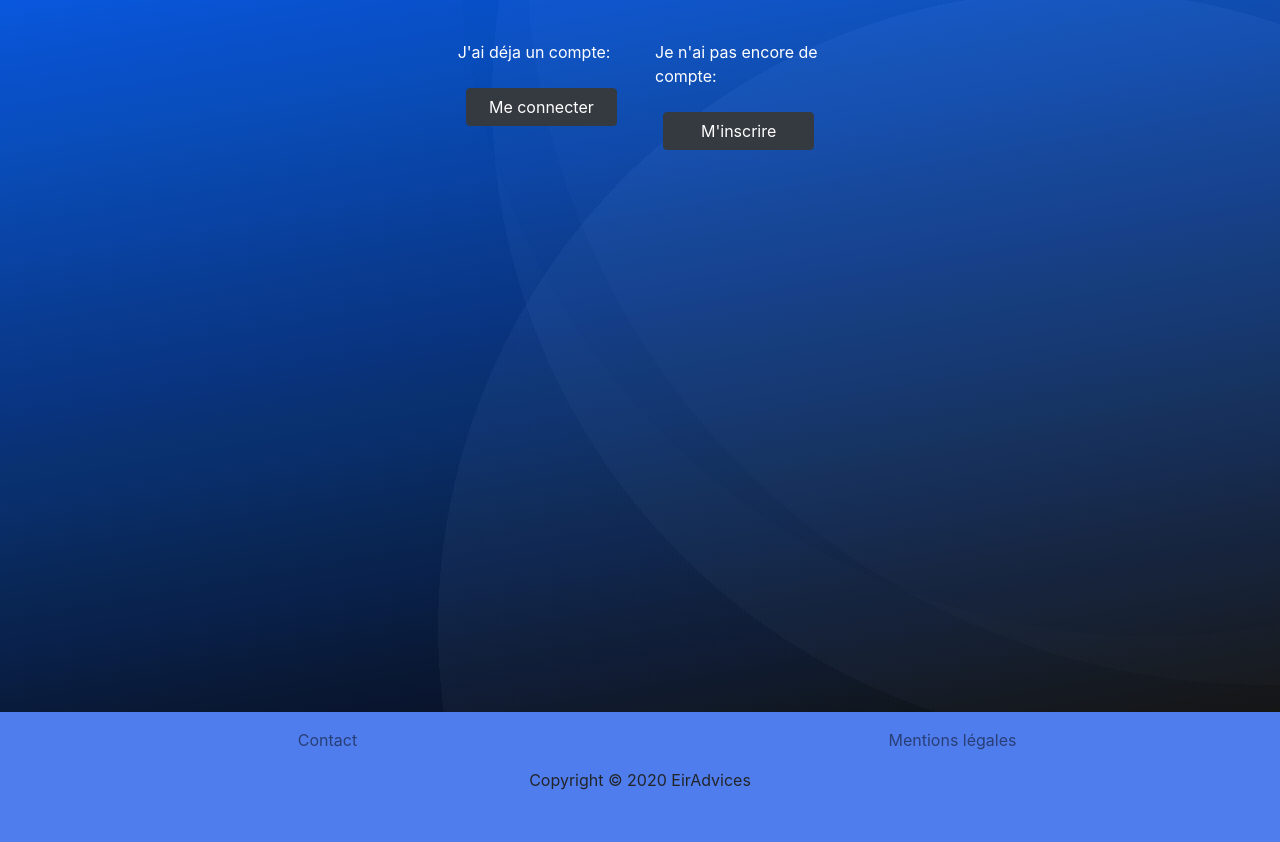
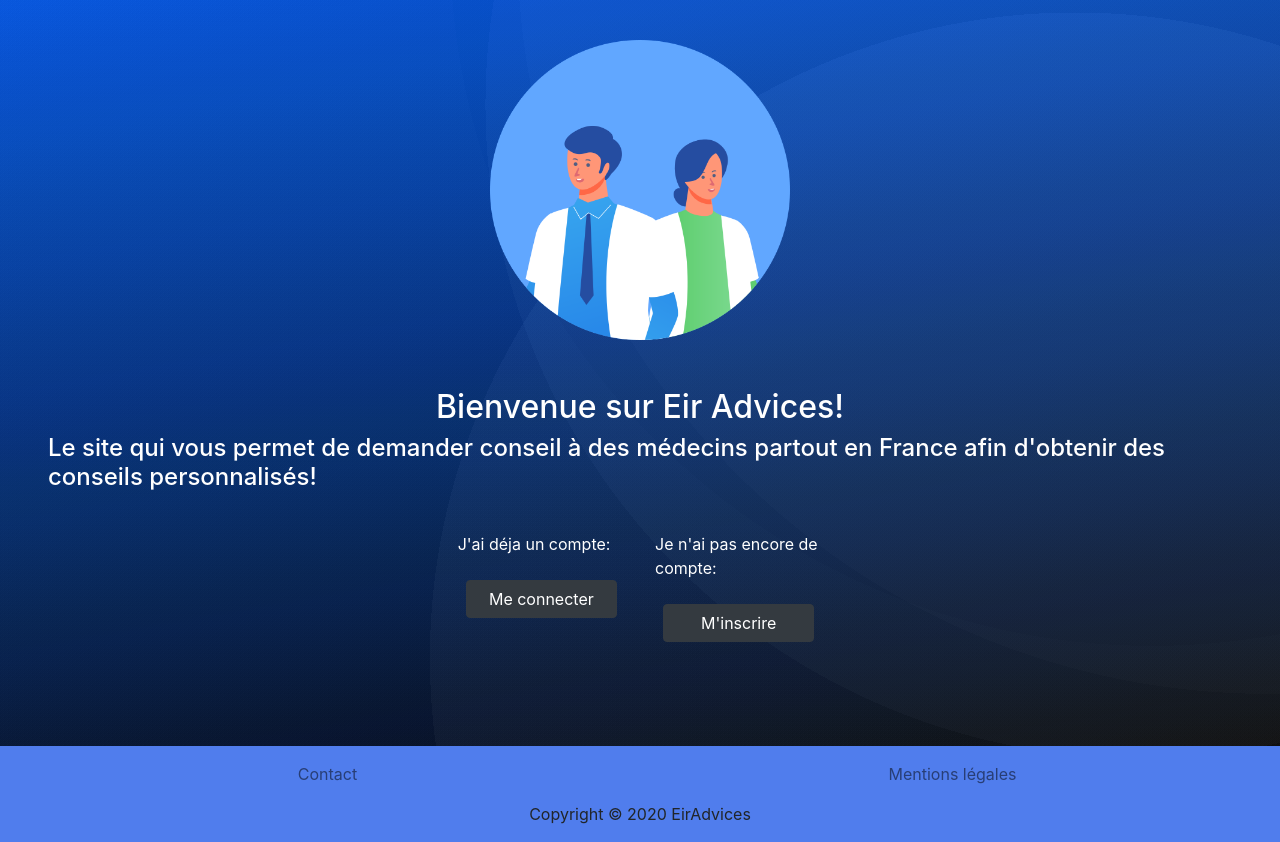
Before and after one commit to Tom-Eichelbrenner/HackatonDoctolib, a Symfony app: template templates/home/index.html.twig in a window 1280 px wide. Shown: the part 56-898 px from the top of the page. Before the commit the page ends 846 px from the top, so only its background shows below. Run offline with Twig, Linux system fonts and the light colour scheme; the template is opened without the code that fills it, so the values that code supplies are empty; style sheets or scripts are compiled from the project's sources; some libraries are stand-ins or nearby versions.

Commit message:
mauvaise branche images

```diff
--- a/templates/home/index.html.twig
+++ b/templates/home/index.html.twig
@@ -6,7 +6,7 @@
     {% if is_granted('ROLE_PATIENT') %}
         <div class="row">
             <div class="container-fluid col-11 col-lg-6">
-                <div class="card bg-dark text-white position-lg-fixed">
+                <div class="card bg-dark text-white position-lg-fixed" style="z-index: 1">
                     <h2 class="ml-5 p-2">Mes informations</h2>
                     <ul class="list-group list-group-flush">
                         <li class="list-group-item bg-dark">
@@ -19,11 +19,18 @@
                                     class="btn btn-primary">Modifier mes informations</a></li>
                     </ul>
                 </div>
+                <div class="position-absolute fixed-bottom d-none d-lg-block" style="z-index: 0">
+                    <img src="/build/images/doctors.png" class="" height="400">
+                </div>
             </div>
             <div class="container-fluid col-11 col-lg-6">
                 <div class=>
-                    <div class="row mx-auto">
-                        <a href="{{ path('ask_new') }}" class="btn bg-info text-white p-4 mt-2">
+                    <div class="row mx-auto bg-dark rounded p-5">
+                        <div class="mr-4">
+                            <img src="/build/images/doctor-man.png" height="200"/>
+                        </div>
+                        <a href="{{ path('ask_new') }}" class="btn bg-info text-white p-4 my-auto mx-auto"
+                           style="height: fit-content">
                             <strong>J'ai besoin d'être conseillé par un médecin</strong></a>
                     </div>
                     <hr class="my-4 w-50 ml-5"/>
@@ -43,7 +50,7 @@
                                 <p class="card-text">Description : {{ advice.problem }}</p>
                                 {% if advice.isViewed == true %}
                                     <a class="btn btn-warning my-2"
-                                            href="{{ path('conversation_show', {'id': advice.id}) }}">Afficher
+                                       href="{{ path('conversation_show', {'id': advice.id}) }}">Afficher
                                         cette conversation
                                     </a>
                                 {% endif %}
@@ -73,14 +80,27 @@
             </div>
         </div>
     {% else %}
-        <div class="d-flex flex-wrap justify-content-center">
-            <div class="col-12 col-lg-2 text-white rounded d-flex flex-column">
-                <p>J'ai déja un compte:</p>
-                <a href="{{ path('app_login') }}" class="btn btn-dark text-white m-2 ">Me connecter</a>
+        <div>
+            <div class="row mb-5">
+                <img src="/build/images/doctors-home.png" class="mx-auto" height="300">
             </div>
-            <div class="col-12 col-lg-2 text-white rounded d-flex flex-column">
-                <p>Je n'ai pas encore de compte:</p>
-                <a href="{{ path('app_register') }}" class="btn btn-dark text-white m-2 ">M'inscrire</a>
+            <div class="row mx-auto">
+                <h2 class="text-white mx-auto">Bienvenue sur Eir Advices!</h2>
+            </div>
+            <div class="row mx-auto">
+                <h4 class="mx-auto text-white">Le site qui vous permet de demander conseil à des médecins partout en
+                    France afin d'obtenir des conseils personnalisés!</h4>
+            </div>
+            <div class="d-flex flex-wrap justify-content-center mt-3">
+                <div class="col-12 col-lg-2 text-white rounded d-flex flex-column mt-3">
+                    <p>J'ai déja un compte:</p>
+                    <a href="{{ path('app_login') }}" class="btn btn-dark text-white m-2 ">Me connecter</a>
+                </div>
+                <div class="col-12 col-lg-2 text-white rounded d-flex flex-column mt-3">
+                    <p>Je n'ai pas encore de compte:</p>
+                    <a href="{{ path('app_register') }}" class="btn btn-dark text-white m-2 ">M'inscrire</a>
+                </div>
+
             </div>
         </div>
     {% endif %}
```
